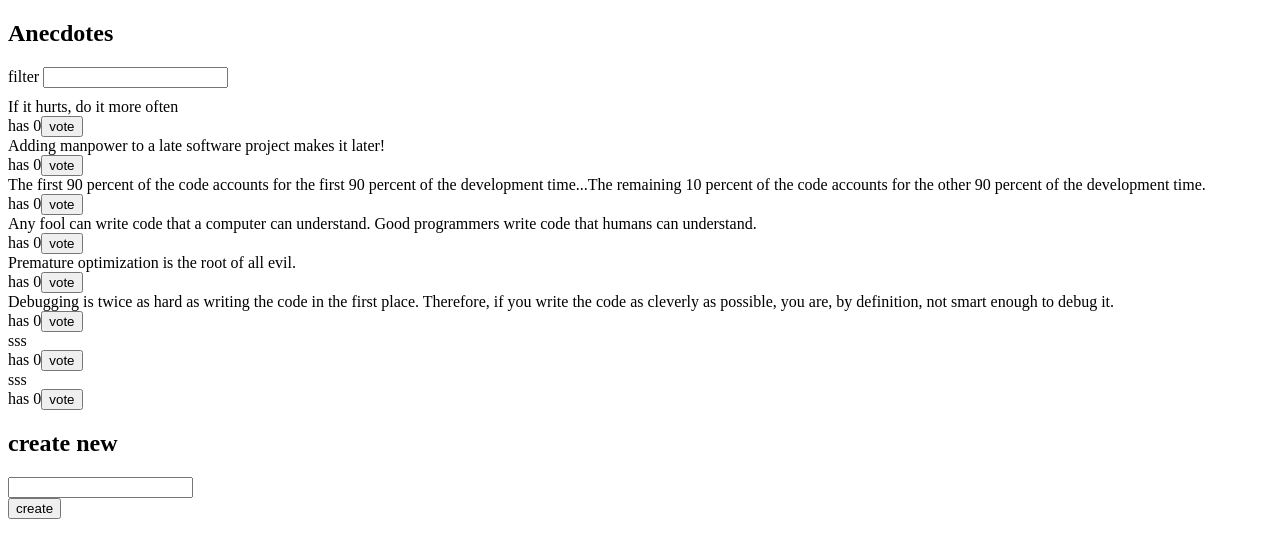
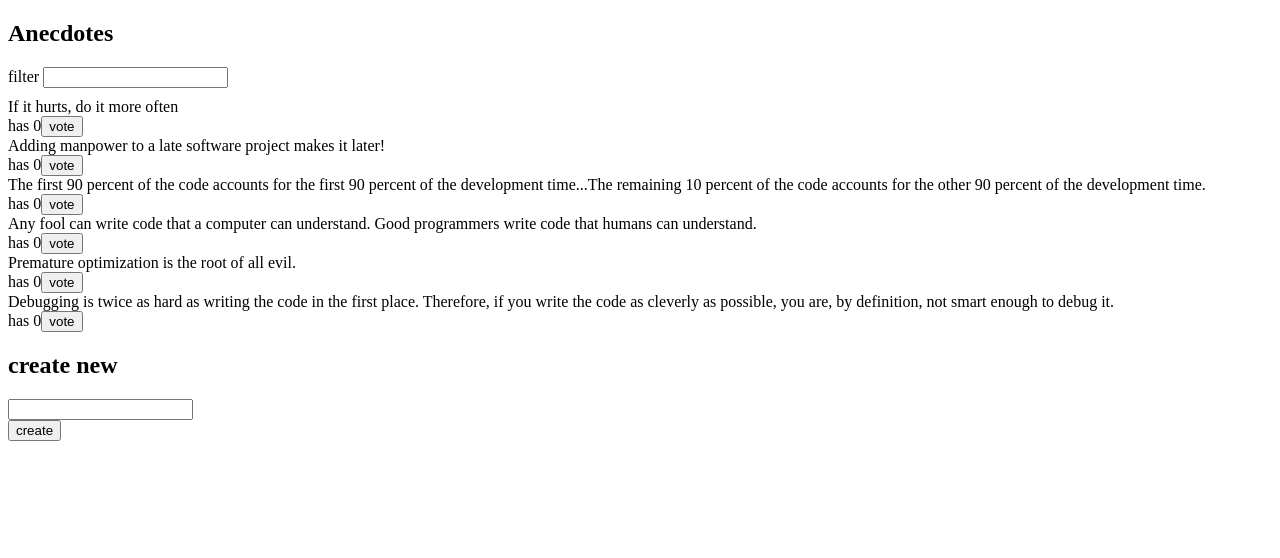
Before and after one commit to ahtae/full-stack-open-2020, a React (Create React App) app in the folder part6/redux-anecdotes/: page / in a window 1280 px wide. Shown: the top 558 px of the page. Built offline with nearby package versions, Linux system fonts and the light colour scheme; data requests are answered from the project's data file.

Commit message:
feat: Complete 6.18 Anecdotes and the backend, step6

```diff
--- a/part6/redux-anecdotes/db.json
+++ b/part6/redux-anecdotes/db.json
@@ -29,16 +29,6 @@
       "content": "Debugging is twice as hard as writing the code in the first place. Therefore, if you write the code as cleverly as possible, you are, by definition, not smart enough to debug it.",
       "id": "98312",
       "votes": 0
-    },
-    {
-      "content": "sss",
-      "id": "35999",
-      "votes": 0
-    },
-    {
-      "content": "sss",
-      "id": "56286",
-      "votes": 0
     }
   ]
 }
--- a/part6/redux-anecdotes/src/components/AnecdoteForm.js
+++ b/part6/redux-anecdotes/src/components/AnecdoteForm.js
@@ -1,10 +1,7 @@
 import React from 'react';
 import { useDispatch } from 'react-redux';
 import { createAnecdote } from '../reducers/anecdoteReducer';
-import {
-  removeNotification,
-  setNotification,
-} from '../reducers/notificationReducer';
+import { setNotification } from '../reducers/notificationReducer';
 
 const AnecdoteForm = () => {
   const dispatch = useDispatch();
@@ -14,11 +11,7 @@ const AnecdoteForm = () => {
     const anecdote = event.target.anecdote.value;
     event.target.anecdote.value = '';
     dispatch(createAnecdote(anecdote));
-    dispatch(setNotification(`you added '${anecdote}'`));
-
-    setTimeout(() => {
-      dispatch(removeNotification());
-    }, 5000);
+    dispatch(setNotification(`you added '${anecdote}'`, 10));
   };
 
   return (
--- a/part6/redux-anecdotes/src/components/AnecdoteList.js
+++ b/part6/redux-anecdotes/src/components/AnecdoteList.js
@@ -2,10 +2,7 @@ import React from 'react';
 import { useSelector, useDispatch } from 'react-redux';
 import Anecdote from './Anecdote';
 import { upvote } from '../reducers/anecdoteReducer';
-import {
-  setNotification,
-  removeNotification,
-} from '../reducers/notificationReducer';
+import { setNotification } from '../reducers/notificationReducer';
 
 const AnecdoteList = () => {
   const dispatch = useDispatch();
@@ -27,11 +24,7 @@ const AnecdoteList = () => {
       votes: anecdoteVotedFor.votes + 1,
     };
     dispatch(upvote(updatedAnecdote));
-    dispatch(setNotification(`you voted for '${updatedAnecdote.content}'`));
-
-    setTimeout(() => {
-      dispatch(removeNotification());
-    }, 5000);
+    dispatch(setNotification(`you voted for '${updatedAnecdote.content}'`, 10));
   };
 
   return (
--- a/part6/redux-anecdotes/src/reducers/anecdoteReducer.js
+++ b/part6/redux-anecdotes/src/reducers/anecdoteReducer.js
@@ -47,7 +47,7 @@ const reducer = (state = [], action) => {
           anecdoteObj.id !== action.data.id ? anecdoteObj : action.data
         // : { ...anecdoteObj, votes: anecdoteObj.votes + 1 }
       );
-      console.log(updatedAnecdotes)
+      console.log(updatedAnecdotes);
       return updatedAnecdotes;
     case NEW_ANECDOTE:
       return [...state, action.data];
--- a/part6/redux-anecdotes/src/reducers/notificationReducer.js
+++ b/part6/redux-anecdotes/src/reducers/notificationReducer.js
@@ -4,16 +4,18 @@ export const SET_NOTIFICATION = 'SET_NOTIFICATION';
 
 export const REMOVE_NOTIFICATION = 'REMOVE_NOTIFICATION';
 
-export const setNotification = (notification) => {
-  return {
-    type: SET_NOTIFICATION,
-    notification,
-  };
-};
+export const setNotification = (notification, time) => {
+  return async (dispatch) => {
+    dispatch({
+      type: SET_NOTIFICATION,
+      notification,
+    });
 
-export const removeNotification = () => {
-  return {
-    type: REMOVE_NOTIFICATION,
+    setTimeout(() => {
+      dispatch({
+        type: REMOVE_NOTIFICATION,
+      });
+    }, time * 1000);
   };
 };
 
```
